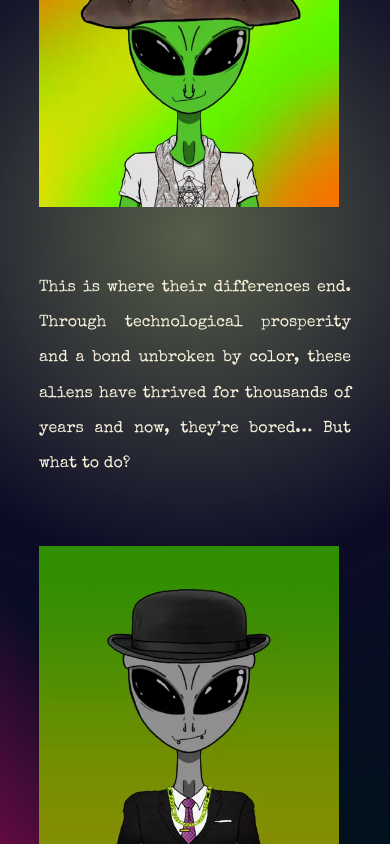
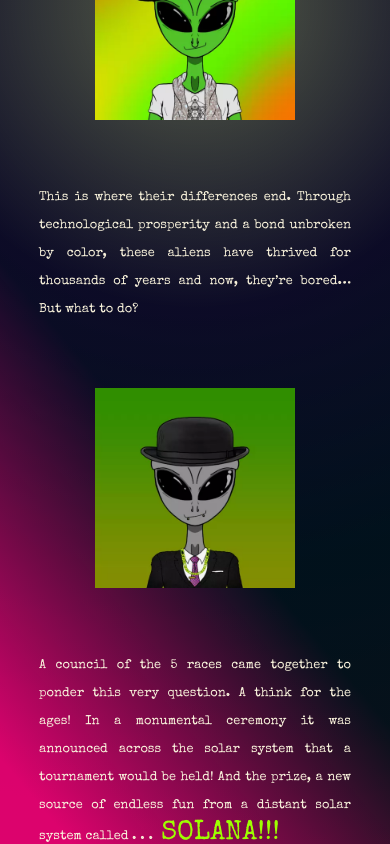
Before and after one commit to Monika-ch/MartianMadness, a React (Create React App) app: page / in a window 390 px wide. Shown: the part 1866-2710 px from the top of the page. Built offline with nearby package versions, Linux system fonts and the light colour scheme; a web font is replaced by a local one.

Commit message:
story/gallery xs screen edit

```diff
--- a/src/styled-components/Gallery.css
+++ b/src/styled-components/Gallery.css
@@ -7,18 +7,11 @@
   border-top: 5px inset rgba(19, 19, 16, 0.664);
   font-size: 1.1rem;
   font-family: "Special Elite", cursive;
-  background: rgb(0, 2, 36);
-  /* background: linear-gradient(
-    320deg,
-    rgb(44, 195, 255) 0%,
-    rgba(2, 1, 0, 0.747) 50%
-  ); */
+  background: #021c3fa9;
   background: linear-gradient(220deg, #021c3fa9 70%, #fb07d2d9 90%);
   background: -moz-linear-gradient(220deg, #021c3fa9 70%, #fb07d2d9 90%);
   background: -webkit-linear-gradient(220deg, #021c3fa9 70%, #fb07d2d9 90%);
   box-shadow: 0 4px 8px 0 rgba(0, 0, 0, 0.2), 0 6px 20px 0 rgba(0, 0, 0, 0.19);
-  /*box-shadow: 0px 4px 100px 50px rgba(219, 5, 219, 0.2);
-  */
   -webkit-border-radius: 10px;
   -moz-border-radius: 0 10px 10px;
   -ms-border-radius: 0 10px 10px;
@@ -105,18 +98,22 @@
 } */
 
 @media (max-width: 768px) {
+  .gallery-section {
+    margin-top: 0;
+    padding-top: 4rem;
+  }
   .gallery-heading {
-    font-size: 1.4em;
+    font-size: 1.35em;
   }
   .gallery-subheading {
-    font-size: 1em;
+    font-size: 1rem;
     margin-bottom: 2.5rem;
   }
   .gallery-container {
     width: 100%;
   }
   .gallery-div-3img img {
-    width: 100px;
+    width: 120px;
   }
   .gallery-div-2img img {
     width: 150px;
@@ -124,10 +121,16 @@
 }
 
 @media (max-width: 580px) {
+  .gallery-container {
+    padding: 0 2.5rem;
+  }
   .gallery-div-3img img {
-    width: 80px;
+    width: 90px;
   }
   .gallery-div-2img img {
-    width: 135px;
+    width: 145px;
+  }
+  .gallery-div img {
+    margin: 1.5rem 0.1rem;
   }
 }
--- a/src/styled-components/Story.css
+++ b/src/styled-components/Story.css
@@ -95,6 +95,10 @@
   font-weight: 500;
 }
 
+.solana:hover {
+  color: #ff6600;
+}
+
 @media (max-width:1850px) {
   .story-section {
     width: 100%;
@@ -140,24 +144,22 @@
     font-size: 1.5rem;
   }
 }
-.solana:hover {
-  color: #ff6600;
-}
 
 @media (max-width: 768px) {
   .story-section {
     width: 100%;
     padding: 3rem 0 2rem 0;
+    margin-top: 0;
   }
 
   .story-container {
-    /* margin: auto; */
     width: 80%;
     padding: 0;
   }
 
   .story-text {
-    font-size: 1rem;
+    font-size: .8rem;
+    line-height: 1.75rem;
   }
 
   .story-para-1 {
@@ -169,46 +171,21 @@
   }
 
   .story-para-3 {
-    margin: 4rem 0;
+    margin: 4rem 0 1rem 0;
   }
 
   .story-end-wrapper {
     padding: 2rem;
-    font-size: 1.5rem;
+    font-size: 1.25rem;
+  }
+
+  .story-text img {
+    width: 200px;
+    display: block;
+    margin: auto;
+  }
+
+  .solana {
+      font-size: 1.7rem;
   }
 }
-
-@media (max-width: 768px) {
-  .story-section {
-    width: 100%;
-    padding: 3rem 0 2rem 0;
-  }
-
-  .story-container {
-    /* margin: auto; */
-    width: 80%;
-    padding: 0;
-  }
-
-  .story-text {
-    font-size: 1rem;
-  }
-
-  .story-para-1 {
-    margin: 2.5rem 0 4rem 0;
-  }
-
-  .story-para-2 {
-    margin: 4rem 0;
-  }
-
-  .story-para-3 {
-    margin: 4rem 0;
-  }
-
-
-  .story-end-wrapper {
-    padding: 2rem;
-    font-size: 1.5rem;
-  }
-}
```
